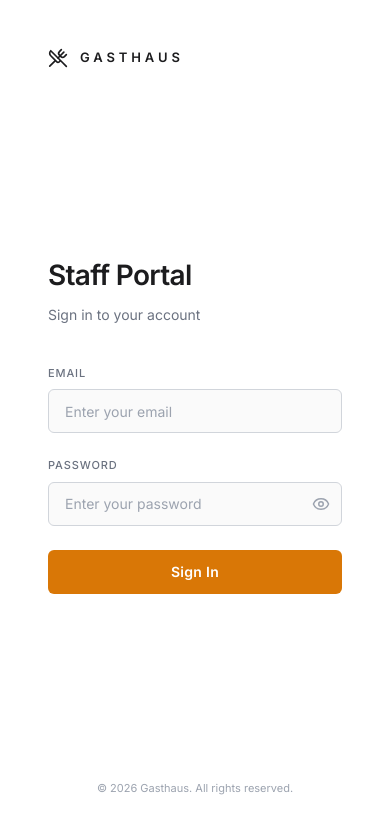
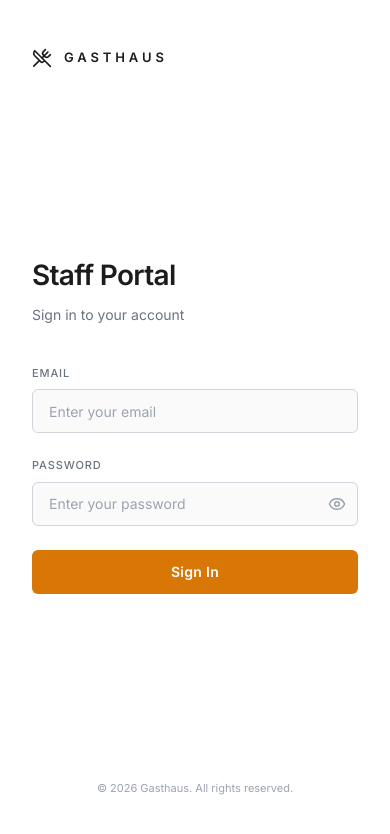
Before and after one commit to sm-abbas19/Gasthaus, a Next.js app in the folder gasthaus-dashboard/: page /login in a window 390 px wide. Shown: the top 834 px of the page. Built offline with nearby package versions, Linux system fonts and the light colour scheme; no server answers.

Commit message:
login page layout fix

```diff
--- a/gasthaus-dashboard/app/(auth)/login/page.tsx
+++ b/gasthaus-dashboard/app/(auth)/login/page.tsx
@@ -101,9 +101,9 @@ export default function LoginPage() {
       </section>
 
       {/* ── Right pane 45% ── */}
-      <section className="w-full lg:w-[45%] bg-white flex flex-col justify-between px-12 py-12 md:px-16 lg:px-24">
+      <section className="w-full lg:w-[45%] bg-white flex flex-col justify-between items-center px-8 py-12">
         {/* Wordmark */}
-        <div className="flex items-center gap-3">
+        <div className="max-w-sm w-full flex items-center gap-3">
           <UtensilsCrossed size={20} className="text-[#1C1C1E]" />
           <span
             className="font-semibold text-[#1C1C1E] uppercase"
@@ -114,7 +114,7 @@ export default function LoginPage() {
         </div>
 
         {/* Form area */}
-        <div className="max-w-sm w-full mx-auto lg:mx-0">
+        <div className="max-w-sm w-full">
           <div className="mb-10">
             <h2 className="text-[28px] font-semibold text-[#1C1C1E] tracking-tight mb-2">
               Staff Portal
```
